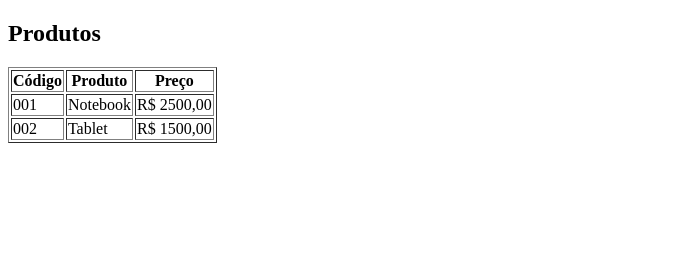
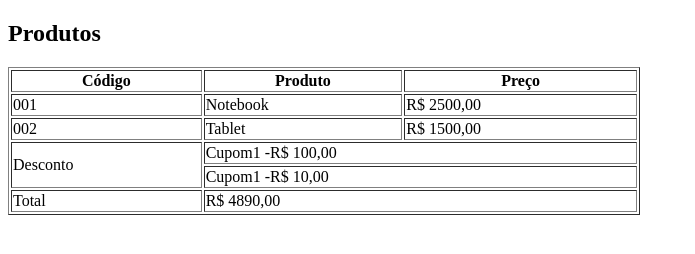
Before and after one commit to brendomota/Treino_HTML, a plain HTML site: page treino.html in a window 1280 px wide. Shown: the whole page, without its empty margins (0-695 px from the left). Drawn offline with Linux system fonts and the light colour scheme.

Commit message:
Deletar pasta treino, treinar tabelas

```diff
--- a/treinos/treino.html
+++ b/treino.html
@@ -7,7 +7,7 @@
 </head>
 <body>
     <h2>Produtos</h2>
-    <table border="1">
+    <table border="1" width="50%">
         <tr>
             <th>Código</th>
             <th>Produto</th>
@@ -23,6 +23,18 @@
             <td>Tablet</td>
             <td>R$ 1500,00</td>
         </tr>
+        <!--colspan faz mesclar duas linhas-->
+        <tr>
+            <td rowspan="2">Desconto</td>
+            <td colspan="2">Cupom1 -R$ 100,00</td>
+        </tr>
+        <tr>
+            <td colspan="3">Cupom1 -R$ 10,00</td>
+        </tr>
+        <tr>
+            <td>Total</td>
+            <td colspan="2">R$ 4890,00</td>
+        </tr>
     </table>
 </body>
 </html>
```
